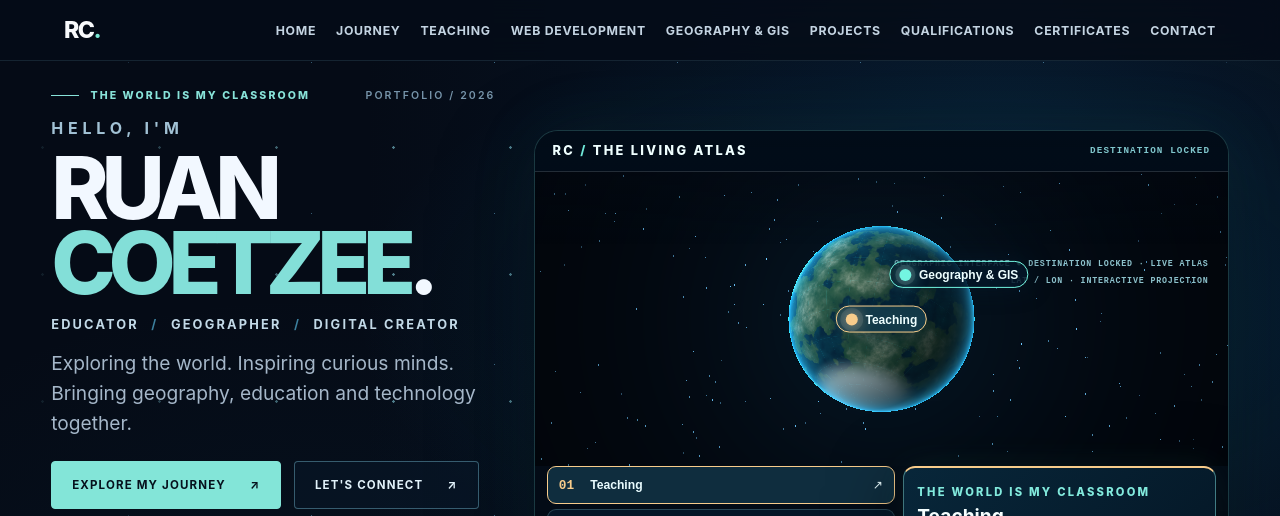
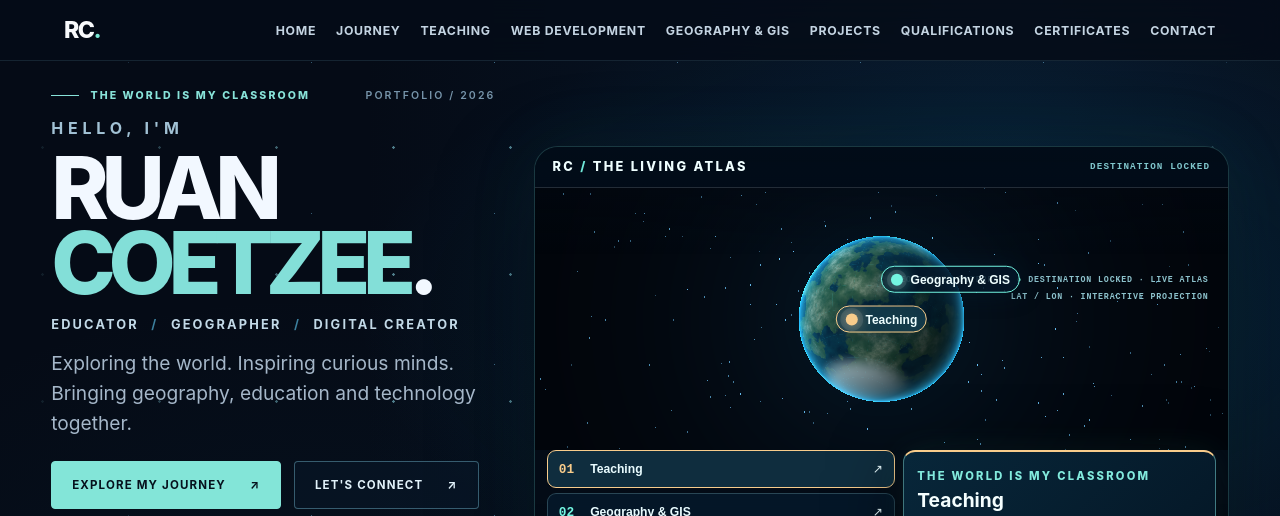
Before and after one commit to Ruan1993/Ruan_Coetzee_Portfolio, a React (Vite) app: page / in a window 1280 px wide. Shown: the top 516 px of the page. Built offline with nearby package versions, Linux system fonts and the light colour scheme; no server answers.

Commit message:
Tighten desktop atlas viewport fit

```diff
--- a/src/react-preview.css
+++ b/src/react-preview.css
@@ -446,10 +446,10 @@ main { width: min(1400px, calc(100% - clamp(2.5rem, 8vw, 9rem))); }
   position:relative;
   inset:auto;
   display:grid;
-  grid-template-rows:auto minmax(220px,1fr) auto auto;
+  grid-template-rows:auto minmax(190px,1fr) auto auto;
   width:100%;
-  height:clamp(480px,calc(100svh - 16rem),620px);
-  min-height:480px;
+  height:clamp(460px,calc(100svh - 18rem),600px);
+  min-height:460px;
   overflow:hidden;
   border:1px solid rgba(112,220,218,.22);
   border-radius:24px;
@@ -467,7 +467,7 @@ main { width: min(1400px, calc(100% - clamp(2.5rem, 8vw, 9rem))); }
   pointer-events:none;
 }
 .atlas-experience__canvas { z-index:0; touch-action:pan-y; }
-.atlas-experience__stage { position:relative; z-index:0; grid-row:2; min-height:220px; overflow:hidden; }
+.atlas-experience__stage { position:relative; z-index:0; grid-row:2; min-height:190px; overflow:hidden; }
 .atlas-experience__markers { z-index:3; }
 .atlas-experience__header {
   position:relative;
```
